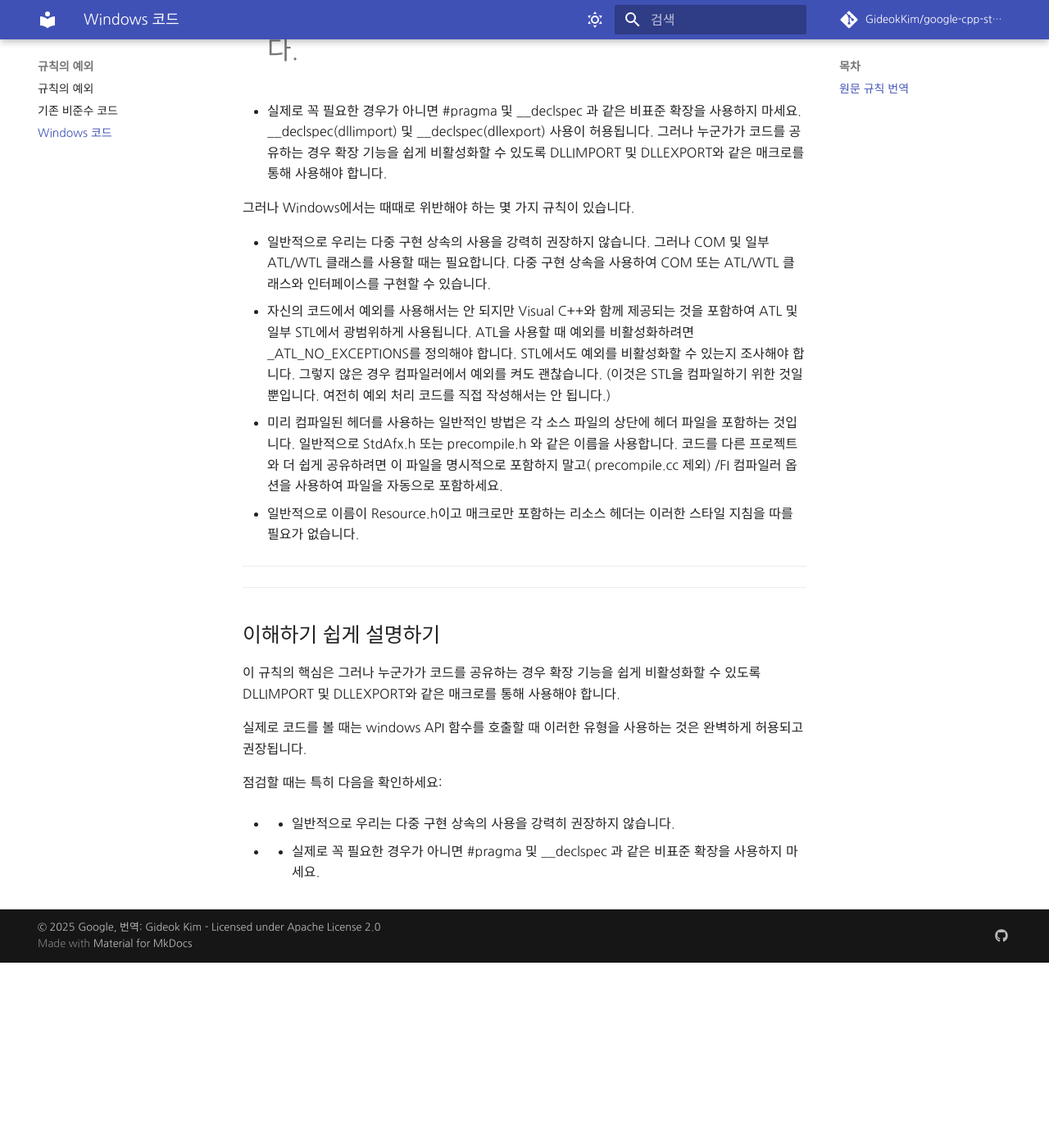
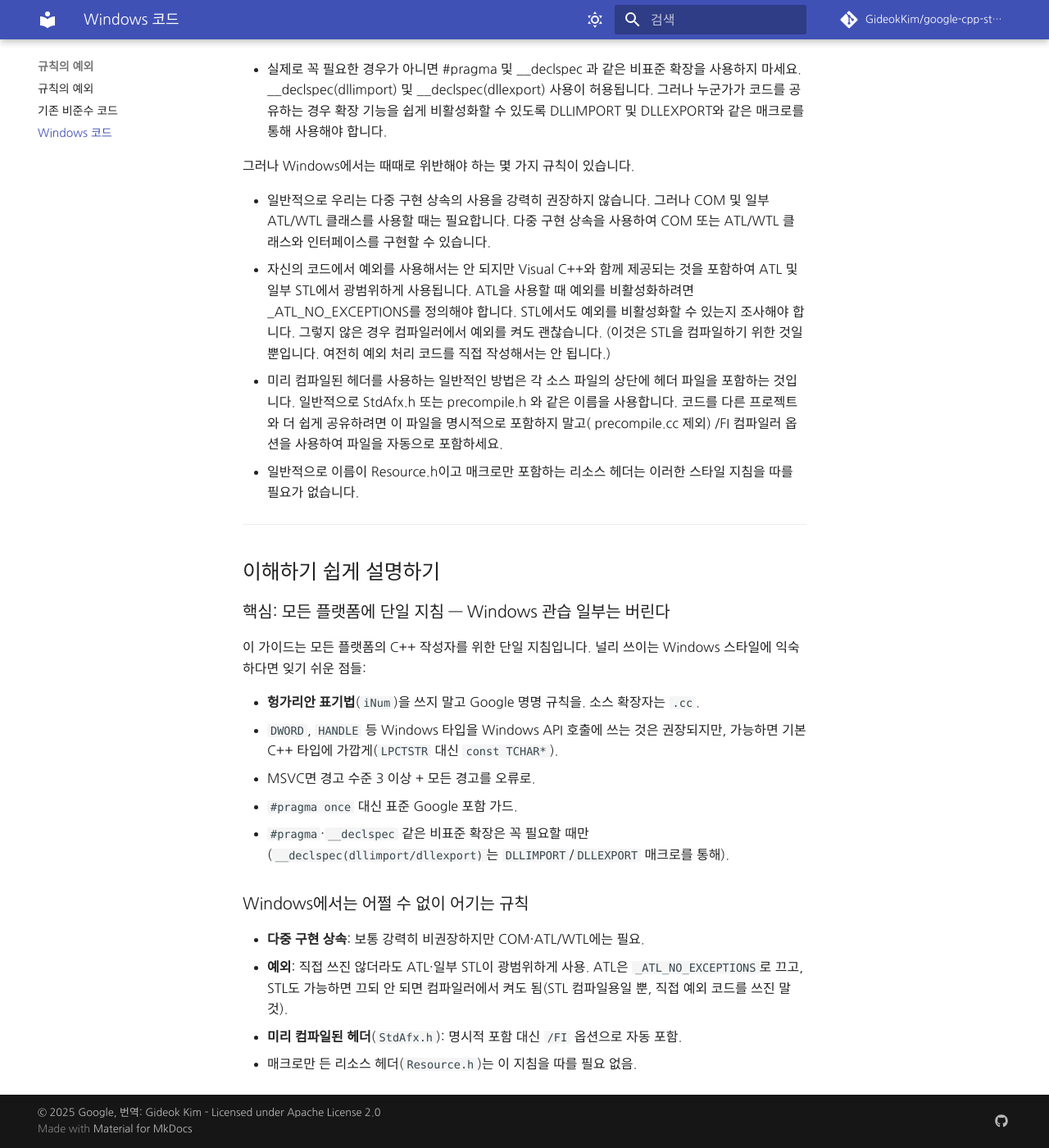
Before and after one commit to GideokKim/google-cpp-style-guide-kr, an MkDocs documentation site: the page built from google cpp style guide/windows_code.md, in a window 1280 px wide and 1400 px high, scrolled down 751 px. Shown: the whole window at 82% size. Built offline with MkDocs 1.6.1 and Material for MkDocs 9.7.7, drawn with Linux system fonts in a browser that asks for light colours; some web fonts are replaced; comment, search, counter and statistics services are not loaded; before the commit the page ends 1925 px from its top, so only the background shows below that.

Commit message:
docs(exceptions): rewrite machine-translated pages to project standard

```diff
--- a/google cpp style guide/windows_code.md
+++ b/google cpp style guide/windows_code.md
@@ -1,6 +1,4 @@
 # Windows 코드 (Windows Code)
-
-## 원문 규칙 번역
 
 Windows 프로그래머는 주로 Windows 헤더 및 기타 Microsoft 코드의 규칙에서 파생된 고유한 코딩 규칙 세트를 개발했습니다. 우리는 누구나 코드를 쉽게 이해할 수 있도록 모든 플랫폼에서 C++를 작성하는 모든 사람을 위한 단일 지침 세트를 제공합니다.
 
@@ -21,15 +19,21 @@ Windows 프로그래머는 주로 Windows 헤더 및 기타 Microsoft 코드의
 
 ---
 
----
-
 ## 이해하기 쉽게 설명하기
 
-이 규칙의 핵심은 그러나 누군가가 코드를 공유하는 경우 확장 기능을 쉽게 비활성화할 수 있도록 DLLIMPORT 및 DLLEXPORT와 같은 매크로를 통해 사용해야 합니다.
+### 핵심: 모든 플랫폼에 단일 지침 — Windows 관습 일부는 버린다
 
-실제로 코드를 볼 때는 windows API 함수를 호출할 때 이러한 유형을 사용하는 것은 완벽하게 허용되고 권장됩니다.
+이 가이드는 모든 플랫폼의 C++ 작성자를 위한 단일 지침입니다. 널리 쓰이는 Windows 스타일에 익숙하다면 잊기 쉬운 점들:
 
-점검할 때는 특히 다음을 확인하세요:
+- **헝가리안 표기법**(`iNum`)을 쓰지 말고 Google 명명 규칙을. 소스 확장자는 `.cc`.
+- `DWORD`, `HANDLE` 등 Windows 타입을 Windows API 호출에 쓰는 것은 권장되지만, 가능하면 기본 C++ 타입에 가깝게(`LPCTSTR` 대신 `const TCHAR*`).
+- MSVC면 경고 수준 3 이상 + 모든 경고를 오류로.
+- `#pragma once` 대신 표준 Google 포함 가드.
+- `#pragma`·`__declspec` 같은 비표준 확장은 꼭 필요할 때만(`__declspec(dllimport/dllexport)`는 `DLLIMPORT`/`DLLEXPORT` 매크로를 통해).
 
-- - 일반적으로 우리는 다중 구현 상속의 사용을 강력히 권장하지 않습니다.
-- - 실제로 꼭 필요한 경우가 아니면 #pragma 및 __declspec 과 같은 비표준 확장을 사용하지 마세요.
+### Windows에서는 어쩔 수 없이 어기는 규칙
+
+- **다중 구현 상속**: 보통 강력히 비권장하지만 COM·ATL/WTL에는 필요.
+- **예외**: 직접 쓰진 않더라도 ATL·일부 STL이 광범위하게 사용. ATL은 `_ATL_NO_EXCEPTIONS`로 끄고, STL도 가능하면 끄되 안 되면 컴파일러에서 켜도 됨(STL 컴파일용일 뿐, 직접 예외 코드를 쓰진 말 것).
+- **미리 컴파일된 헤더**(`StdAfx.h`): 명시적 포함 대신 `/FI` 옵션으로 자동 포함.
+- 매크로만 든 리소스 헤더(`Resource.h`)는 이 지침을 따를 필요 없음.
```
Also changed, not shown: google cpp style guide/exceptions_to_the_rules.md (+2 -10 lines), google cpp style guide/existing_nonconformant_code.md (+2 -11 lines).
